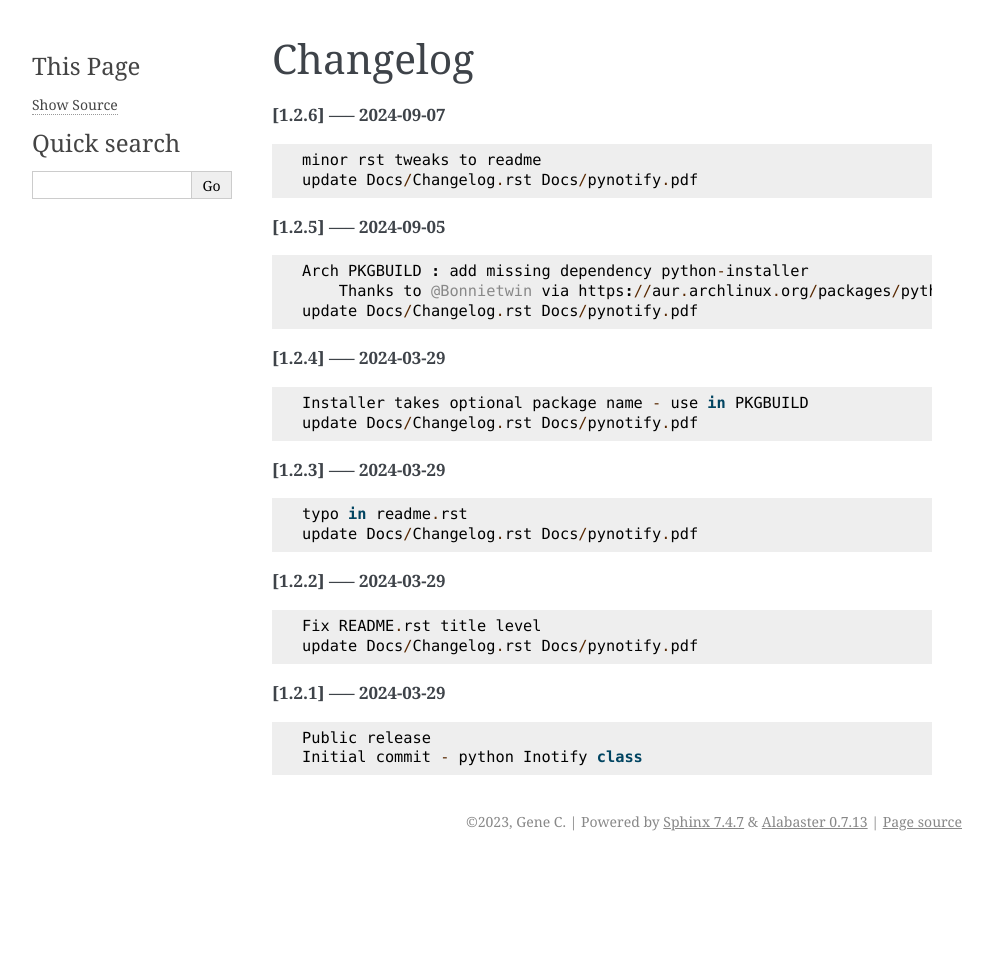
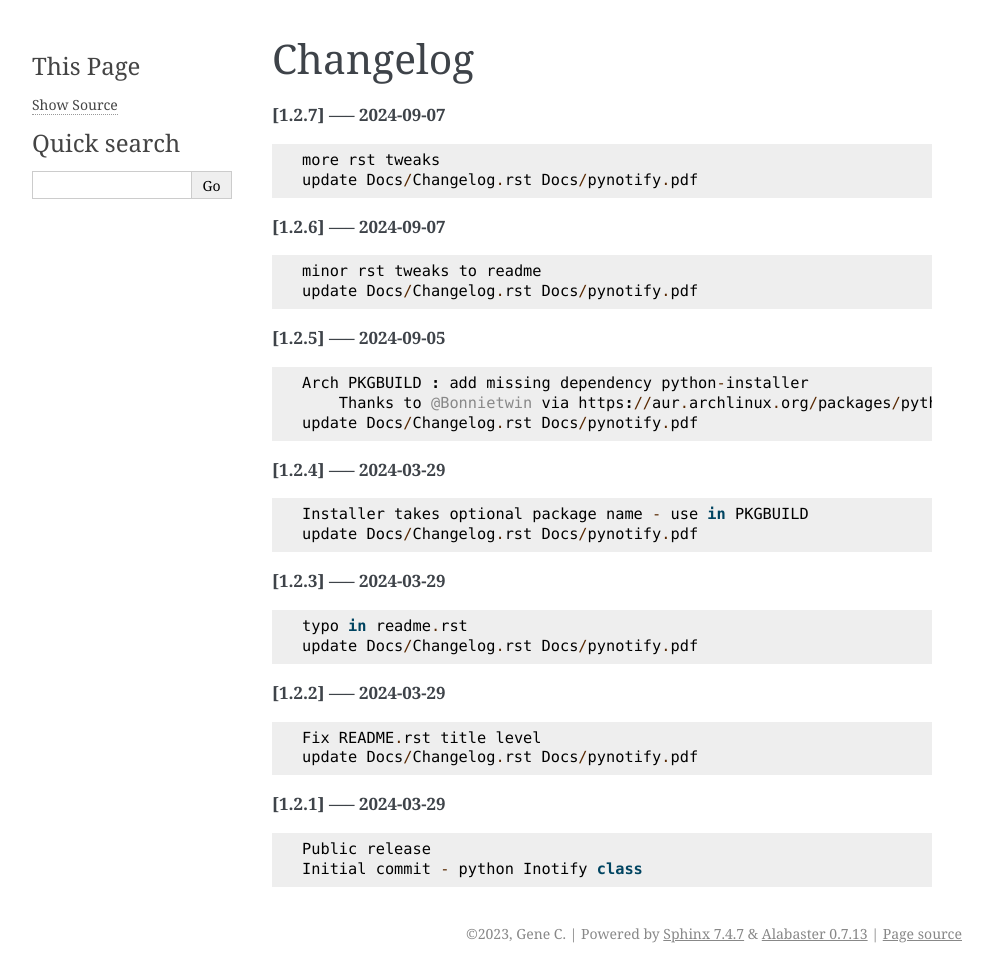
Before and after one commit to gene-git/pynotify, a Sphinx documentation site: the page built from Docs/Changelog.rst, in a window 1280 px wide. Shown: the whole page, without its empty margins (148-1141 px from the left). Built offline with Sphinx 7.4.7, drawn with Linux system fonts in a browser that asks for light colours; before the commit the page ends 900 px from its top, so only the background shows below that.

Commit message:
update Docs/Changelog.rst Docs/pynotify.pdf

```diff
--- a/Docs/Changelog.rst
+++ b/Docs/Changelog.rst
@@ -1,5 +1,11 @@
 Changelog
 =========
+
+**[1.2.7] ----- 2024-09-07** ::
+
+	    more rst tweaks
+	    update Docs/Changelog.rst Docs/pynotify.pdf
+
 
 **[1.2.6] ----- 2024-09-07** ::
 
```
Also changed, not shown: 1 other file.
